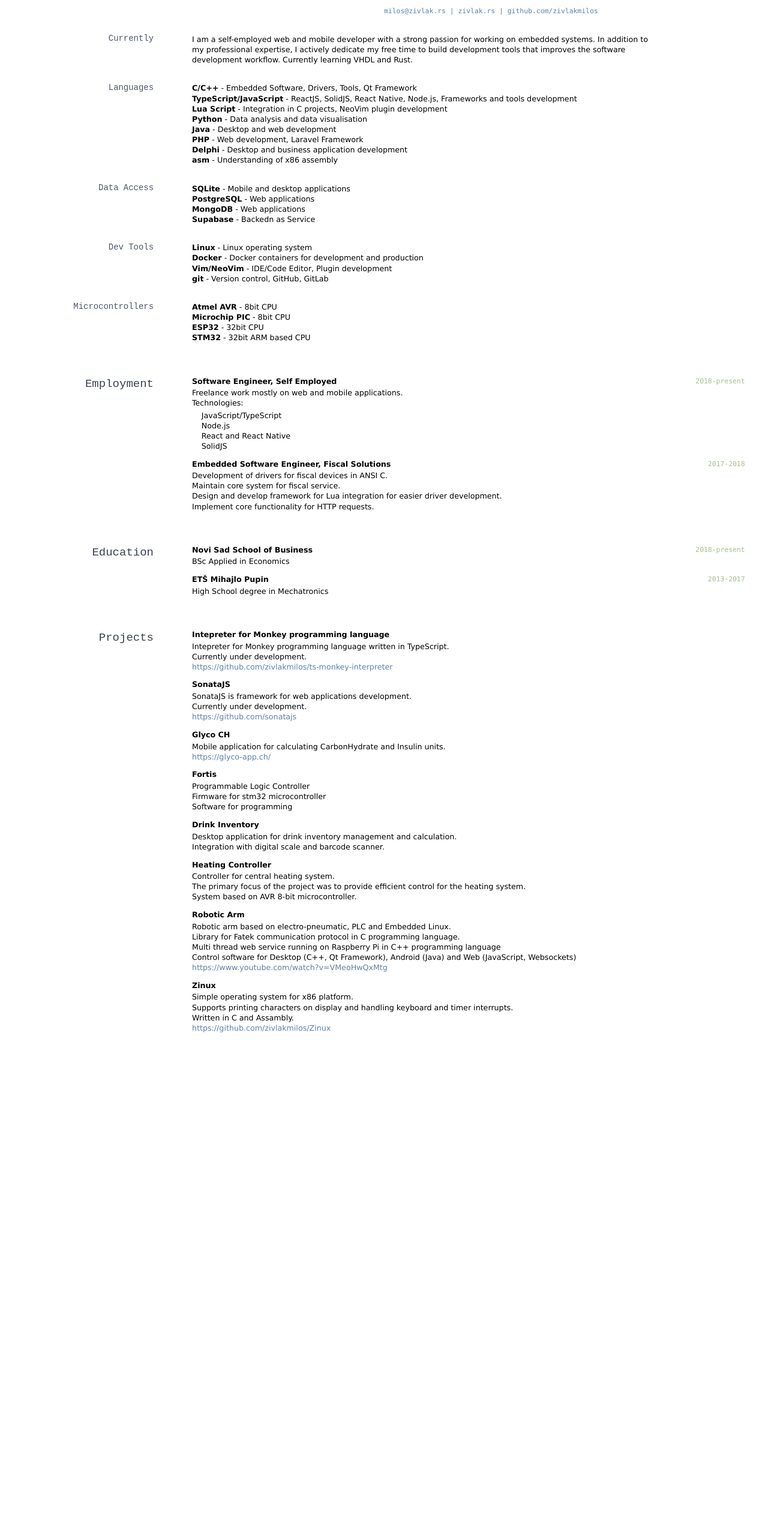
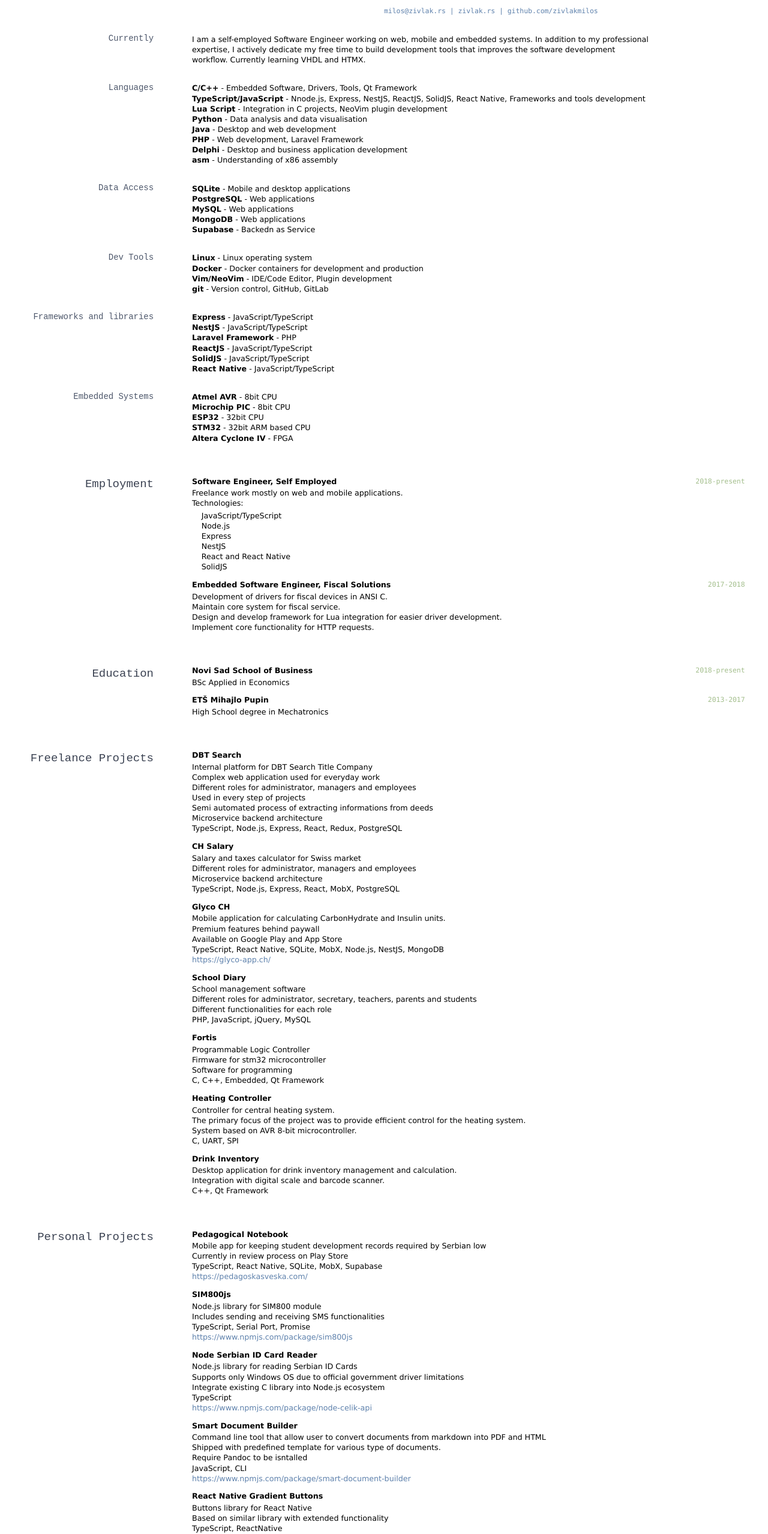
Before and after one commit to zivlakmilos/curriculum-vitae, a plain HTML site: page index.html in a window 1280 px wide. Shown: the part 80-2637 px from the top of the page at 60% size. Before the commit the page ends 1814 px from the top, so only its background shows below. Drawn offline with Linux system fonts and the light colour scheme.

Commit message:
Updated CV

```diff
--- a/index.html
+++ b/index.html
@@ -17,16 +17,17 @@
     <a href="https://github.com/zivlakmilos" target="_blank">github.com/zivlakmilos</a></p>
     </div>
     <h3 id="currently">Currently</h3>
-    <p>I am a self-employed web and mobile developer with a strong
-    passion for working on embedded systems. In addition to my
-    professional expertise, I actively dedicate my free time to build
-    development tools that improves the software development workflow.
-    Currently learning VHDL and Rust.</p>
+    <p>I am a self-employed Software Engineer working on web, mobile and
+    embedded systems. In addition to my professional expertise, I
+    actively dedicate my free time to build development tools that
+    improves the software development workflow. Currently learning VHDL
+    and HTMX.</p>
     <h3 id="languages">Languages</h3>
     <p><strong>C/C++</strong> - Embedded Software, Drivers, Tools, Qt
     Framework<br />
-    <strong>TypeScript/JavaScript</strong> - ReactJS, SolidJS, React
-    Native, Node.js, Frameworks and tools development<br />
+    <strong>TypeScript/JavaScript</strong> - Nnode.js, Express, NestJS,
+    ReactJS, SolidJS, React Native, Frameworks and tools
+    development<br />
     <strong>Lua Script</strong> - Integration in C projects, NeoVim
     plugin development<br />
     <strong>Python</strong> - Data analysis and data visualisation<br />
@@ -38,6 +39,7 @@
     <h3 id="data-access">Data Access</h3>
     <p><strong>SQLite</strong> - Mobile and desktop applications<br />
     <strong>PostgreSQL</strong> - Web applications<br />
+    <strong>MySQL</strong> - Web applications<br />
     <strong>MongoDB</strong> - Web applications<br />
     <strong>Supabase</strong> - Backedn as Service</p>
     <h3 id="dev-tools">Dev Tools</h3>
@@ -47,11 +49,19 @@
     <strong>Vim/NeoVim</strong> - IDE/Code Editor, Plugin
     development<br />
     <strong>git</strong> - Version control, GitHub, GitLab</p>
-    <h3 id="microcontrollers">Microcontrollers</h3>
+    <h3 id="frameworks-and-libraries">Frameworks and libraries</h3>
+    <p><strong>Express</strong> - JavaScript/TypeScript<br />
+    <strong>NestJS</strong> - JavaScript/TypeScript<br />
+    <strong>Laravel Framework</strong> - PHP<br />
+    <strong>ReactJS</strong> - JavaScript/TypeScript<br />
+    <strong>SolidJS</strong> - JavaScript/TypeScript<br />
+    <strong>React Native</strong> - JavaScript/TypeScript</p>
+    <h3 id="embedded-systems">Embedded Systems</h3>
     <p><strong>Atmel AVR</strong> - 8bit CPU<br />
     <strong>Microchip PIC</strong> - 8bit CPU<br />
     <strong>ESP32</strong> - 32bit CPU<br />
-    <strong>STM32</strong> - 32bit ARM based CPU</p>
+    <strong>STM32</strong> - 32bit ARM based CPU<br />
+    <strong>Altera Cyclone IV</strong> - FPGA</p>
     <h2 id="employment">Employment</h2>
     <p><code>2018-present</code> <strong>Software Engineer, Self
     Employed</strong></p>
@@ -61,6 +71,8 @@
     <ul>
     <li>JavaScript/TypeScript</li>
     <li>Node.js</li>
+    <li>Express</li>
+    <li>NestJS</li>
     <li>React and React Native</li>
     <li>SolidJS</li>
     </ul></li>
@@ -84,39 +96,49 @@
     <ul>
     <li>High School degree in Mechatronics</li>
     </ul>
-    <h2 id="projects">Projects</h2>
-    <p><strong>Intepreter for Monkey programming language</strong></p>
+    <h2 id="freelance-projects">Freelance Projects</h2>
+    <p><strong>DBT Search</strong></p>
     <ul>
-    <li>Intepreter for Monkey programming language written in
-    TypeScript.</li>
-    <li>Currently under development.</li>
-    <li><a
-    href="https://github.com/zivlakmilos/ts-monkey-interpreter">https://github.com/zivlakmilos/ts-monkey-interpreter</a></li>
+    <li>Internal platform for DBT Search Title Company</li>
+    <li>Complex web application used for everyday work</li>
+    <li>Different roles for administrator, managers and employees</li>
+    <li>Used in every step of projects</li>
+    <li>Semi automated process of extracting informations from
+    deeds</li>
+    <li>Microservice backend architecture</li>
+    <li>TypeScript, Node.js, Express, React, Redux, PostgreSQL</li>
     </ul>
-    <p><strong>SonataJS</strong></p>
+    <p><strong>CH Salary</strong></p>
     <ul>
-    <li>SonataJS is framework for web applications development.</li>
-    <li>Currently under development.</li>
-    <li><a
-    href="https://github.com/sonatajs">https://github.com/sonatajs</a></li>
+    <li>Salary and taxes calculator for Swiss market</li>
+    <li>Different roles for administrator, managers and employees</li>
+    <li>Microservice backend architecture</li>
+    <li>TypeScript, Node.js, Express, React, MobX, PostgreSQL</li>
     </ul>
     <p><strong>Glyco CH</strong></p>
     <ul>
     <li>Mobile application for calculating CarbonHydrate and Insulin
     units.</li>
+    <li>Premium features behind paywall</li>
+    <li>Available on Google Play and App Store</li>
+    <li>TypeScript, React Native, SQLite, MobX, Node.js, NestJS,
+    MongoDB</li>
     <li><a href="https://glyco-app.ch/">https://glyco-app.ch/</a></li>
+    </ul>
+    <p><strong>School Diary</strong></p>
+    <ul>
+    <li>School management software</li>
+    <li>Different roles for administrator, secretary, teachers, parents
+    and students</li>
+    <li>Different functionalities for each role</li>
+    <li>PHP, JavaScript, jQuery, MySQL</li>
     </ul>
     <p><strong>Fortis</strong></p>
     <ul>
     <li>Programmable Logic Controller</li>
     <li>Firmware for stm32 microcontroller</li>
     <li>Software for programming</li>
-    </ul>
-    <p><strong>Drink Inventory</strong></p>
-    <ul>
-    <li>Desktop application for drink inventory management and
-    calculation.</li>
-    <li>Integration with digital scale and barcode scanner.</li>
+    <li>C, C++, Embedded, Qt Framework</li>
     </ul>
     <p><strong>Heating Controller</strong></p>
     <ul>
@@ -124,6 +146,115 @@
     <li>The primary focus of the project was to provide efficient
     control for the heating system.</li>
     <li>System based on AVR 8-bit microcontroller.</li>
+    <li>C, UART, SPI</li>
+    </ul>
+    <p><strong>Drink Inventory</strong></p>
+    <ul>
+    <li>Desktop application for drink inventory management and
+    calculation.</li>
+    <li>Integration with digital scale and barcode scanner.</li>
+    <li>C++, Qt Framework</li>
+    </ul>
+    <h2 id="personal-projects">Personal Projects</h2>
+    <p><strong>Pedagogical Notebook</strong></p>
+    <ul>
+    <li>Mobile app for keeping student development records required by
+    Serbian low</li>
+    <li>Currently in review process on Play Store</li>
+    <li>TypeScript, React Native, SQLite, MobX, Supabase</li>
+    <li><a
+    href="https://pedagoskasveska.com">https://pedagoskasveska.com/</a></li>
+    </ul>
+    <p><strong>SIM800js</strong></p>
+    <ul>
+    <li>Node.js library for SIM800 module</li>
+    <li>Includes sending and receiving SMS functionalities</li>
+    <li>TypeScript, Serial Port, Promise</li>
+    <li><a
+    href="https://www.npmjs.com/package/sim800js">https://www.npmjs.com/package/sim800js</a></li>
+    </ul>
+    <p><strong>Node Serbian ID Card Reader</strong></p>
+    <ul>
+    <li>Node.js library for reading Serbian ID Cards</li>
+    <li>Supports only Windows OS due to official government driver
+    limitations</li>
+    <li>Integrate existing C library into Node.js ecosystem</li>
+    <li>TypeScript</li>
+    <li><a
+    href="https://www.npmjs.com/package/node-celik-api">https://www.npmjs.com/package/node-celik-api</a></li>
+    </ul>
+    <p><strong>Smart Document Builder</strong></p>
+    <ul>
+    <li>Command line tool that allow user to convert documents from
+    markdown into PDF and HTML</li>
+    <li>Shipped with predefined template for various type of
+    documents.</li>
+    <li>Require Pandoc to be isntalled</li>
+    <li>JavaScript, CLI</li>
+    <li><a
+    href="https://www.npmjs.com/package/smart-document-builder">https://www.npmjs.com/package/smart-document-builder</a></li>
+    </ul>
+    <p><strong>React Native Gradient Buttons</strong></p>
+    <ul>
+    <li>Buttons library for React Native</li>
+    <li>Based on similar library with extended functionality</li>
+    <li>TypeScript, ReactNative</li>
+    <li><a
+    href="https://www.npmjs.com/package/react-native-gradient-buttons-improved">https://www.npmjs.com/package/react-native-gradient-buttons-improved</a></li>
+    </ul>
+    <p><strong>Intepreter for Monkey programming language</strong></p>
+    <ul>
+    <li>Intepreter for Monkey programming language</li>
+    <li>Currently under development</li>
+    <li>TypeScript</li>
+    <li><a
+    href="https://github.com/zivlakmilos/ts-monkey-interpreter">https://github.com/zivlakmilos/ts-monkey-interpreter</a></li>
+    </ul>
+    <p><strong>Z8</strong></p>
+    <ul>
+    <li>8bit CPU design (powered by Altera Cyclong IV FPGA)</li>
+    <li>Assembly for Z8</li>
+    <li>Emulator for Z8</li>
+    <li>Currently under development</li>
+    <li>VHDL, C, TypeScript</li>
+    <li><a
+    href="https://github.com/zivlakmilos/z8">https://github.com/zivlakmilos/z8</a></li>
+    </ul>
+    <p><strong>SonataJS</strong></p>
+    <ul>
+    <li>SonataJS is framework for web applications development</li>
+    <li>Currently under development</li>
+    <li>TypeScript, SolidJS, CLI</li>
+    <li><a
+    href="https://github.com/sonatajs">https://github.com/sonatajs</a></li>
+    </ul>
+    <p><strong>Projizi</strong></p>
+    <ul>
+    <li>Projizi is code generator for web applications</li>
+    <li>Generate migrations and basic UI starting point based on defined
+    JSON</li>
+    <li>Deprecated, predecessor for SonataJS</li>
+    <li><a
+    href="https://github.com/zivlakmmilos/projizi">https://github.com/zivlakmmilos/projizi</a></li>
+    </ul>
+    <p><strong>Led Display</strong></p>
+    <ul>
+    <li>Led Display powered with AVR microcontroller</li>
+    <li>Android app for controlling display over Bluetooth
+    connection</li>
+    <li>Java, C</li>
+    <li><a
+    href="https://github.com/zivlakmmilos/projizi">https://github.com/zivlakmmilos/projizi</a></li>
+    </ul>
+    <p><strong>Andnroid Quiz</strong></p>
+    <ul>
+    <li>Desktop application for quiz management (server)</li>
+    <li>Android application for contestants (client)</li>
+    <li>Desktop application shows questions on projector and teams
+    compete with each other answering it on Android devices</li>
+    <li>Communication with server and client is handled using
+    sockets</li>
+    <li>Java, Delphi, C++, Qt Framework</li>
     </ul>
     <p><strong>Robotic Arm</strong></p>
     <ul>
@@ -143,7 +274,7 @@
     <li>Simple operating system for x86 platform.</li>
     <li>Supports printing characters on display and handling keyboard
     and timer interrupts.</li>
-    <li>Written in C and Assambly.</li>
+    <li>Written in C and Assembly.</li>
     <li><a
     href="https://github.com/zivlakmilos/Zinux">https://github.com/zivlakmilos/Zinux</a></li>
     </ul>
```
Also changed, not shown: 2 other files.
